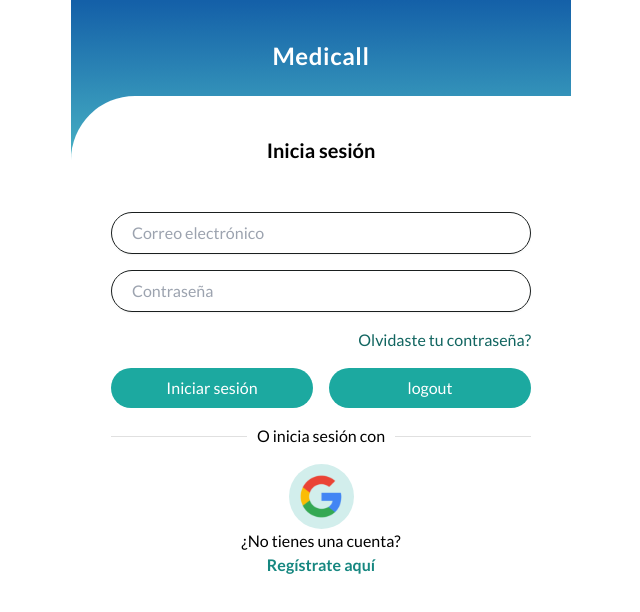
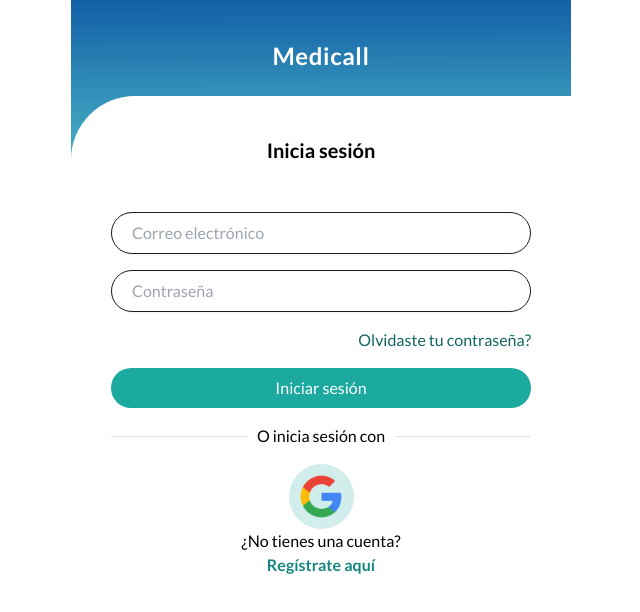
Before and after one commit to No-Country-simulation/c17-70-m-python, a React (Vite) app in the folder frontend/: page /login in a window 1280 px wide. Shown: the top 612 px of the page, without its empty margins (319-959 px from the left). Built offline with nearby package versions, Linux system fonts and the light colour scheme.

Commit message:
button de logout

```diff
--- a/frontend/src/App.tsx
+++ b/frontend/src/App.tsx
@@ -12,10 +12,13 @@
 import { Profile } from './Pages/Profile'
 import { Register } from './Pages/Register'
 import { Schedule } from './Pages/Schedule'
+import { useDataUser } from './Service/global/user'
+import { Button } from './components/Button'
 import { ProtectedRoute } from './components/ProtectedRoute'
 import { routes } from './routes'
 
 function App() {
+  const { logout } = useDataUser()
   return (
     <BrowserRouter>
       <Routes>
@@ -28,6 +31,16 @@
           }
         />
         <Route path={routes.login} element={<Login />} />
+        <Route
+          path={'/logoutDev'}
+          element={
+            <div className='p-5'>
+              <Button typeVariant='secondary' onClick={logout}>
+                Aki se deslogea
+              </Button>
+            </div>
+          }
+        />
         <Route path={routes.register} element={<Register />} />
         <Route
           path={routes.profile}
--- a/frontend/src/Pages/Login.tsx
+++ b/frontend/src/Pages/Login.tsx
@@ -19,14 +19,8 @@
 }
 
 export function Login() {
-  const {
-    fetchUser,
-    isLogin,
-    isLoading,
-    isLoadingFalse,
-    isLoadingTrue,
-    logout
-  } = useDataUser()
+  const { fetchUser, isLogin, isLoading, isLoadingFalse, isLoadingTrue } =
+    useDataUser()
   const navigate = useNavigate()
   const { state } = useLocation()
 
@@ -85,14 +79,6 @@
               <Button type='submit' className='w-full' typeVariant='primary'>
                 Iniciar sesión
               </Button>
-              <Button
-                onClick={logout}
-                type='submit'
-                className='w-full'
-                typeVariant='primary'
-              >
-                logout
-              </Button>
             </div>
           </form>
           <Divider>O inicia sesión con</Divider>
```
